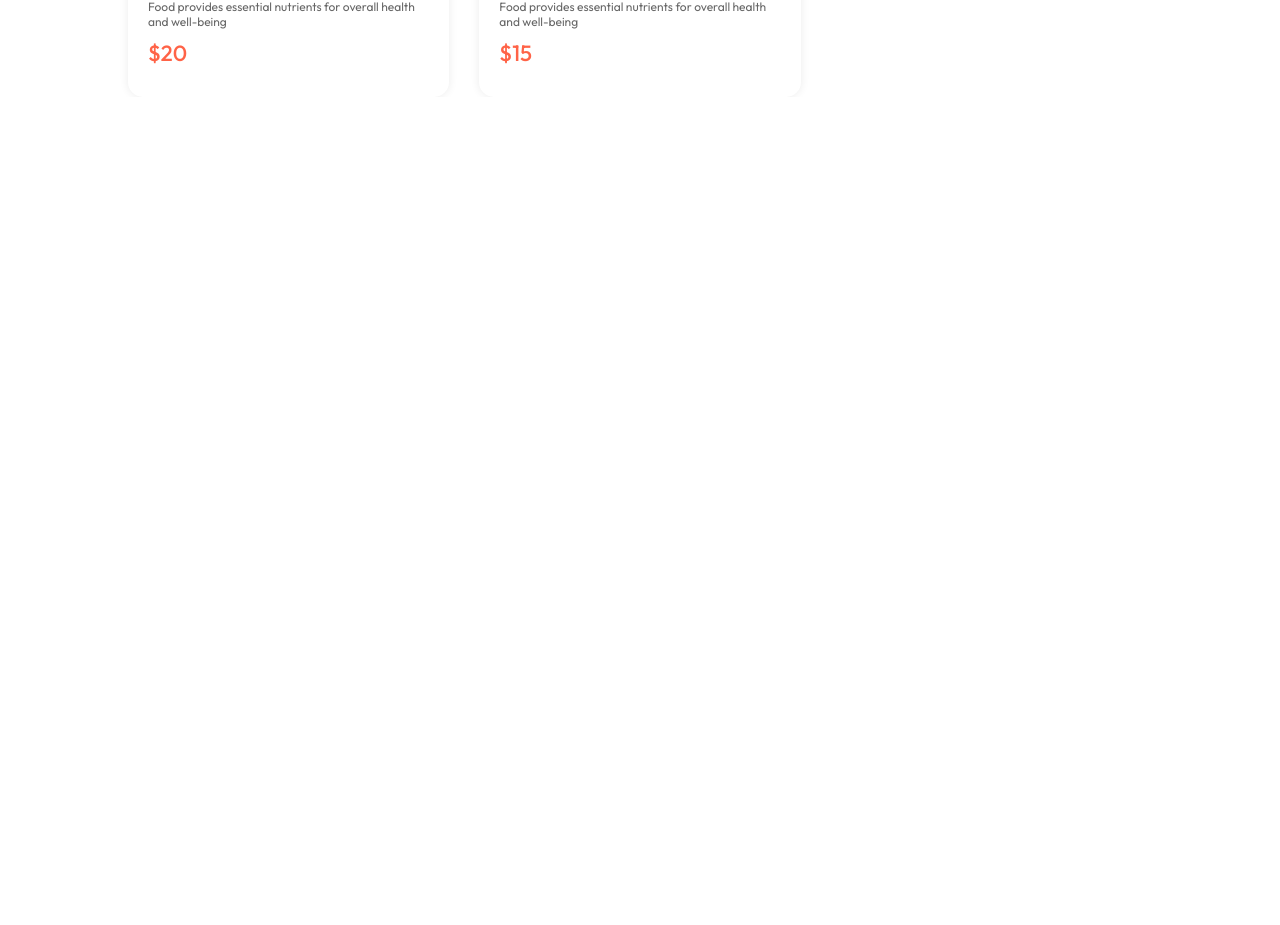
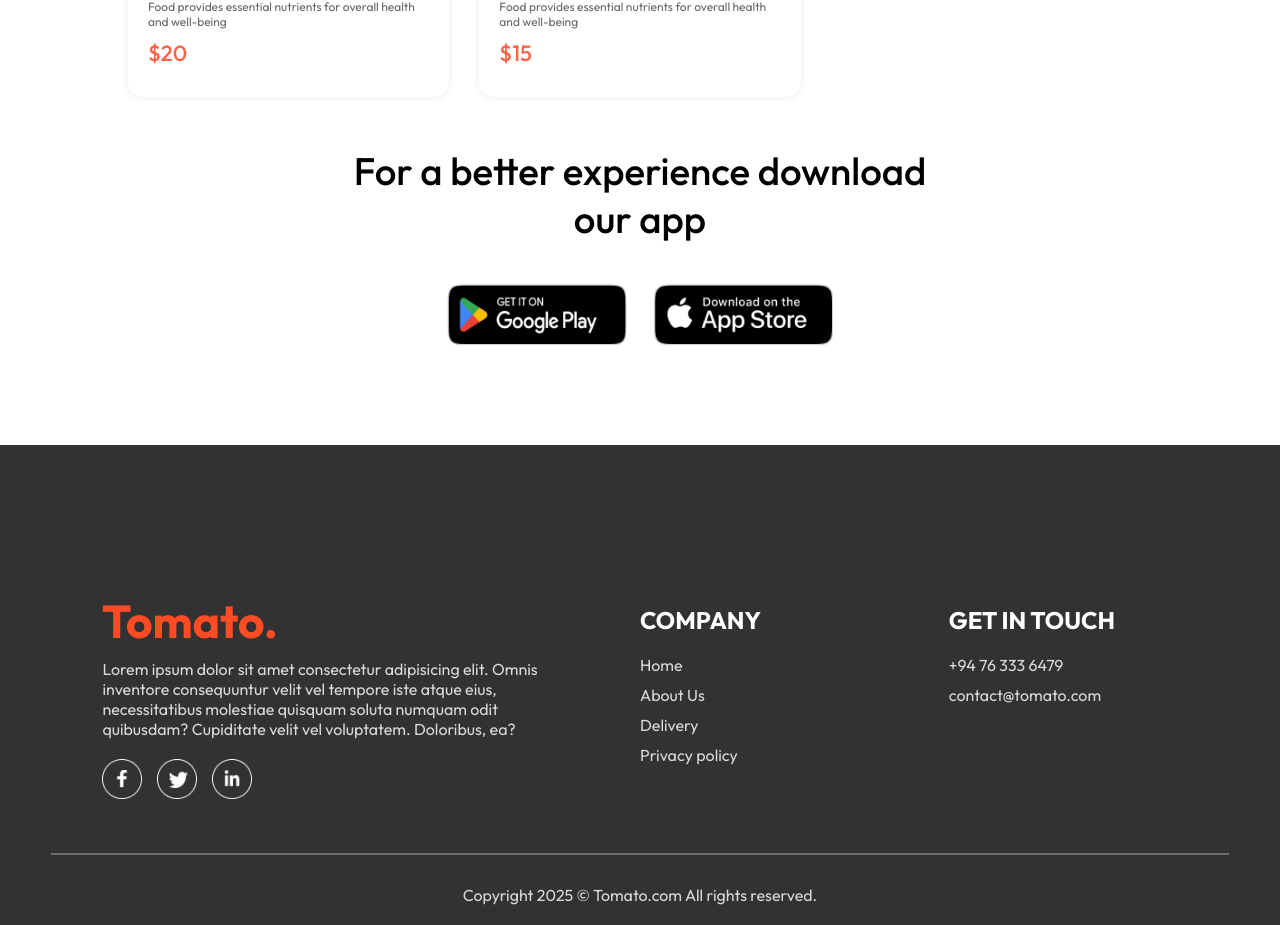
Before and after one commit to BanukaWeerapperuma/FoodDeliveryApp, a React (Vite) app in the folder frontend/: page / in a window 1280 px wide. Shown: the part 5906-6831 px from the top of the page. Before the commit the page ends 6003 px from the top, so only its background shows below. Built offline with nearby package versions, Linux system fonts and the light colour scheme.

Commit message:
make app download

```diff
--- a/frontend/src/App.jsx
+++ b/frontend/src/App.jsx
@@ -4,9 +4,11 @@
 import Home from './pages/Home/Home'
 import Cart from './pages/Cart/Cart'
 import PlaceOrder from './pages/PlaceOrder/PlaceOrder'
+import Footer from './Components/Footer/Footer'
 
 const App = () => {
   return (
+    <>
     <div className='app'>
       <Navbar />
       <Routes>
@@ -16,6 +18,8 @@
 
       </Routes>
     </div>
+    <Footer/>
+    </>
   )
 }
 
--- /dev/null
+++ b/frontend/src/Components/AppDownload/AppDownload.css
@@ -0,0 +1,25 @@
+.app-download{
+    margin: auto auto;
+    margin-top: 50px;
+    font-size: max(3vw , 20px);
+    text-align: center;
+    font-weight: 500;
+}
+
+.app-download-platforms{
+    display: flex;
+    justify-content: center;
+    gap: max(2vw , 10px);
+    margin-top: 40px;
+}
+
+.app-download-platforms img{
+    width: max(30vw , 120px);
+    max-width: 180px ;
+    transition: 0.5s;
+    cursor: pointer;
+}
+
+.app-download-platforms img:hover{
+    transform: scale(1.1);
+}
--- /dev/null
+++ b/frontend/src/Components/AppDownload/AppDownload.jsx
@@ -0,0 +1,17 @@
+import React from 'react'
+import './AppDownload.css'
+import { assets } from '../../assets/frontend_assets/assets'
+
+const AppDownload = () => {
+  return (
+    <div className='app-download' id='app-download'>
+        <p>For a better experience download <br /> our app</p>
+        <div className="app-download-platforms">
+            <img src={assets.play_store} alt="" />
+            <img src={assets.app_store} alt="" />
+        </div>
+    </div>
+  )
+}
+
+export default AppDownload
--- /dev/null
+++ b/frontend/src/Components/Footer/Footer.css
@@ -0,0 +1,49 @@
+.footer{
+    color: #d9d9d9;
+    background-color: #323232;
+    display: flex;
+    flex-direction: column;
+    align-items: center;
+    gap: 10px;
+    padding: 20px 4vw;
+    padding-top: 30px;
+    margin-top: 100px;
+}
+
+.footer-content{
+    width: 100%;
+    display: grid;
+    grid-template-columns: 2fr 1fr 1fr;
+    gap: 80px;
+}
+
+.footer-content-left , .footer-content-right , .footer-content-center{
+    display: flex;
+    flex-direction: column;
+    align-items: start;
+    gap: 20px;
+
+}
+
+.footer-content-left li , .footer-content-center li , .footer-content-right li{
+   list-style: none;
+   margin-bottom: 10px;
+   cursor: pointer;
+}
+
+
+.footer-content-center h2 , .footer-content-right h2{
+    color: white;
+}
+
+.footer-social-icons img{
+    width: 40px;
+    margin-right: 15px;
+}
+
+.footer hr{
+    width: 100%;
+    border: 1px solid #6d6d6d;
+    margin: 20px 0;
+    height: 2px;
+}
--- /dev/null
+++ b/frontend/src/Components/Footer/Footer.jsx
@@ -0,0 +1,49 @@
+import React from 'react'
+import './Footer.css'
+import { assets } from '../../assets/frontend_assets/assets'
+
+const Footer = () => {
+  return (
+    <div className='footer'>
+        <div className="footer" id="footer">
+            <div className="footer-content">
+                <div className="footer-content-left">
+                    <img src={assets.logo} alt="" />
+                    <p>Lorem ipsum dolor sit amet consectetur adipisicing elit. Omnis inventore consequuntur velit vel tempore iste atque eius, necessitatibus molestiae quisquam soluta numquam odit quibusdam? Cupiditate velit vel voluptatem. Doloribus, ea?</p>
+
+                    <div className="footer-social-icons">
+                        <img src={assets.facebook_icon} alt="" />
+                        <img src={assets.twitter_icon} alt="" />
+                        <img src={assets.linkedin_icon} alt="" />
+                    </div>
+                </div>
+                <div className="footer-content-center">
+                    <h2>COMPANY</h2>
+                    <ul>
+                       <li>Home</li>
+                       <li>About Us</li>
+                       <li>Delivery</li>
+                       <li>Privacy policy</li>
+                    </ul>
+                </div>
+
+                <div className="footer-content-right">
+                        <h2>GET IN TOUCH</h2>
+                        <ul>
+
+                            <li>+94 76 333 6479</li>
+                            <li>contact@tomato.com</li>
+                        </ul>
+                </div>
+            </div>
+
+        </div>
+        <hr />
+        <p className="footer-copy-right">
+            Copyright 2025 © Tomato.com All rights reserved.
+        </p>
+    </div>
+  )
+}
+
+export default Footer
--- a/frontend/src/pages/Home/Home.jsx
+++ b/frontend/src/pages/Home/Home.jsx
@@ -4,6 +4,7 @@
 import ExploreMenu from '../../Components/ExploreMenu/ExploreMenu'
 import { useState } from 'react'
 import FoodDisplay from '../../Components/FoodDisplay/FoodDisplay'
+import AppDownload from '../../Components/AppDownload/AppDownload'
 
 
 const Home = () => {
@@ -15,6 +16,7 @@
       <Header/>
       <ExploreMenu category={category} setCategory={setCategory}/>
       <FoodDisplay category={category}/>
+      <AppDownload/>
     </div>
   )
 }
```
